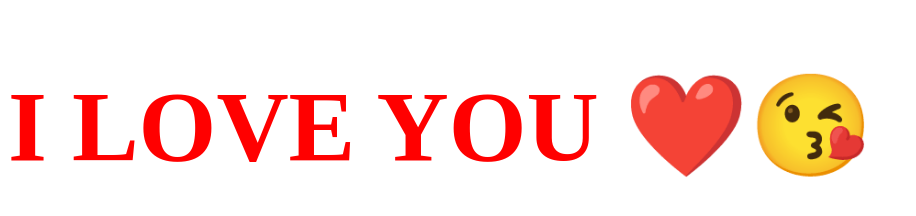
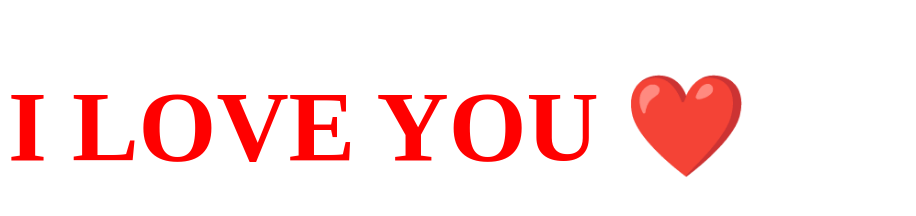
Before and after one commit to Chayadi23/index.html, a plain HTML site: page index.html in a window 1280 px wide. Shown: the whole page, without its empty margins (0-916 px from the left). Drawn offline with Linux system fonts and the light colour scheme.

Commit message:
Update index.html

```diff
--- a/index.html
+++ b/index.html
@@ -12,7 +12,7 @@
 </head>
 
 <body>
-<h1>I LOVE YOU ❤️😘
+<h1>I LOVE YOU ❤️
 </body>
 
 </html>
```
